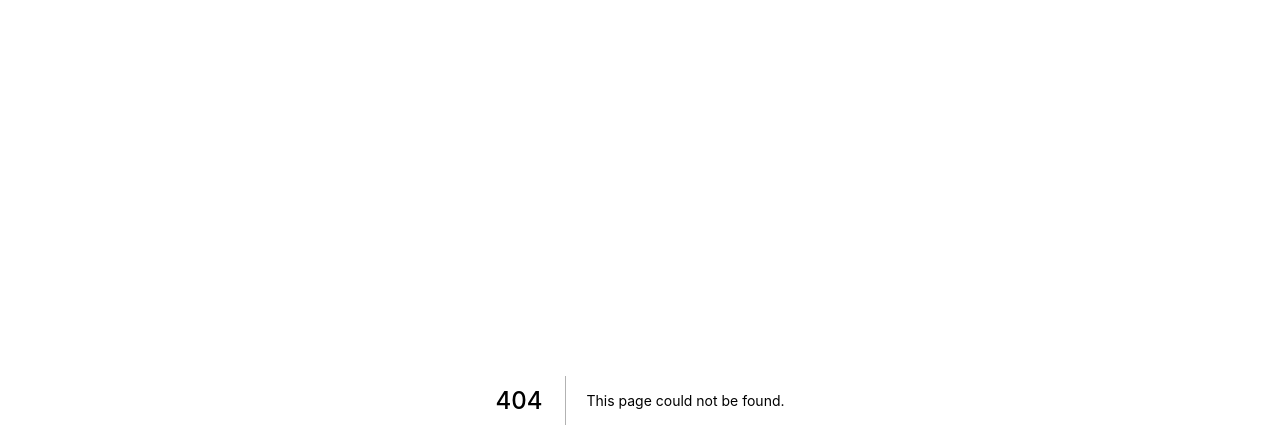
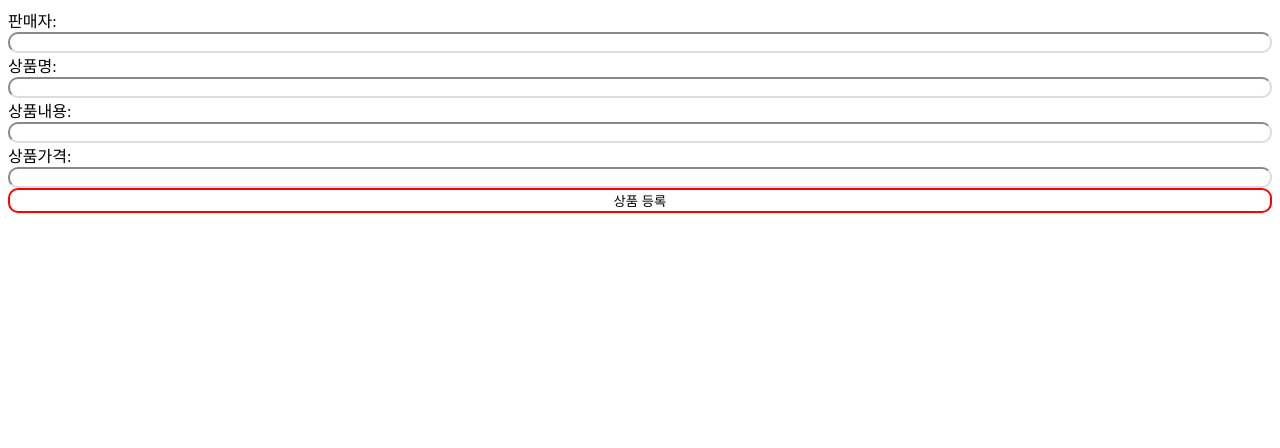
Before and after one commit to hyerin1219/codecamp_frontend_quiz, a Next.js app in the folder quiz/: page /src/components/units/products/write/ProductWrite.container in a window 1280 px wide. Before the commit this address had no page. Shown: the top 448 px of the page. Built offline with nearby package versions, Linux system fonts and the light colour scheme.

Commit message:
container/presenter 패턴으로 변경 section09 quiz 완료

```diff
--- /dev/null
+++ b/quiz/pages/src/components/units/products/write/ProductWrite.container.js
@@ -0,0 +1,71 @@
+import { useMutation } from "@apollo/client"
+import { useRouter } from "next/router"
+import { useState } from "react"
+import {CREATE_PRODUCT} from './ProductWrite.queries'
+
+import WritePresenter from "./ProductWrite.presenter"
+
+export default function WriterContainer() {
+    const [seller, setSeller] = useState()
+    const [name, setName] = useState()
+    const [detail, setDetail] = useState()
+    const [price, setPrice] = useState()
+
+    const changeSeller = (event) => {
+        setSeller(event.target.value)
+    }
+    const changeName = (event) => {
+        setName(event.target.value)
+    }
+    const changeDetail = (event) => {
+        setDetail(event.target.value)
+    }
+    const changePrice = (event) => {
+        setPrice(event.target.value)
+    }
+
+
+
+    const [Mygql] = useMutation(CREATE_PRODUCT)
+
+    const router = useRouter()
+
+    const onClickSubmit = async () => {
+
+        try {
+
+            const result = await Mygql({
+                variables: {
+                    seller,
+                    createProductInput: {
+                        name,
+                        detail,
+                        price: Number(price)
+                    }
+                }
+            })
+
+            console.log(result)
+            console.log(result.data.createProduct._id)
+            router.push(`/section08_quiz/board-moved/ ${result.data.createProduct._id}`)
+
+
+        } catch(error) {
+            alert(error.message)
+        }
+
+
+
+    }
+
+    return (
+
+        <WritePresenter
+            aaa={changeSeller}
+            bbb={changeName}
+            ccc={changeDetail}
+            ddd={changePrice}
+            eee={onClickSubmit}
+        />
+    )
+}
--- /dev/null
+++ b/quiz/pages/src/components/units/products/write/ProductWrite.presenter.js
@@ -0,0 +1,16 @@
+import * as SS from './ProductWrite.styles'
+
+
+export default function WritePresenter(props) {
+
+    return (
+        <SS.Box>
+            판매자: <SS.TextInput type="text" onChange={props.aaa} />
+            상품명: <SS.TextInput type="text" onChange={props.bbb} />
+            상품내용: <SS.TextInput type="text" onChange={props.ccc} />
+            상품가격: <SS.TextInput type="text" onChange={props.ddd} />
+            <SS.ClickButton onClick={props.eee}>상품 등록</SS.ClickButton>
+        </SS.Box>
+    )
+
+}
--- /dev/null
+++ b/quiz/pages/src/components/units/products/write/ProductWrite.queries.js
@@ -0,0 +1,11 @@
+import {  gql } from "@apollo/client"
+
+export const CREATE_PRODUCT = gql`
+        mutation createProduct($seller: String, $createProductInput: CreateProductInput!) {
+            createProduct( seller: $seller, createProductInput: $createProductInput ) {
+                _id
+                number
+                message
+            }
+        }
+    `
--- /dev/null
+++ b/quiz/pages/src/components/units/products/write/ProductWrite.styles.js
@@ -0,0 +1,18 @@
+import styled from "@emotion/styled";
+
+export const TextInput = styled.input`
+    border-color: #ddd;
+    border-radius: 10px;
+`
+
+export const ClickButton = styled.button`
+    background-color: #fff;
+    border: 2px solid red;
+    border-radius: 10px;
+`
+
+export const Box = styled.div`
+    display: flex;
+    flex-direction: column;
+    justify-content: space-between;
+`
```
Also changed, not shown: quiz/pages/section09_quiz/boards/index.js (added, +11 -0 lines).
